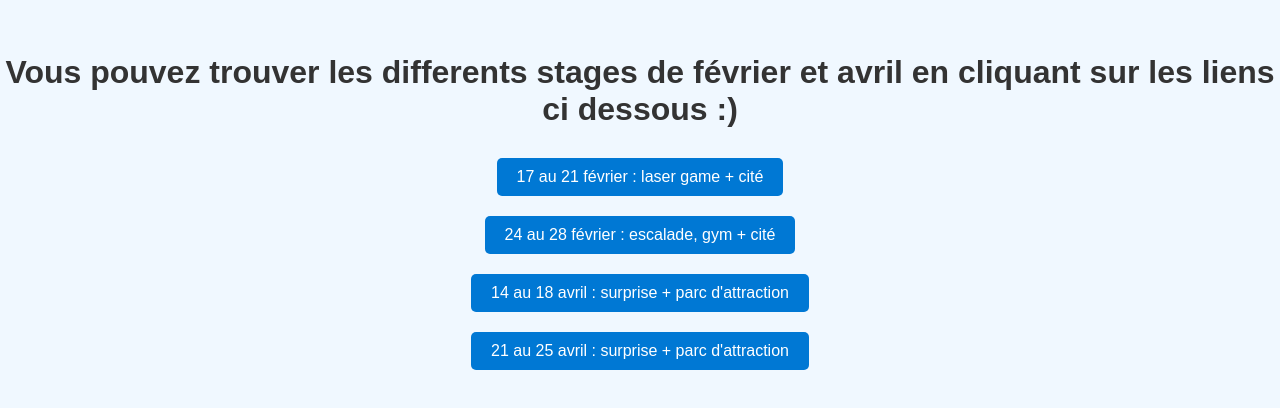
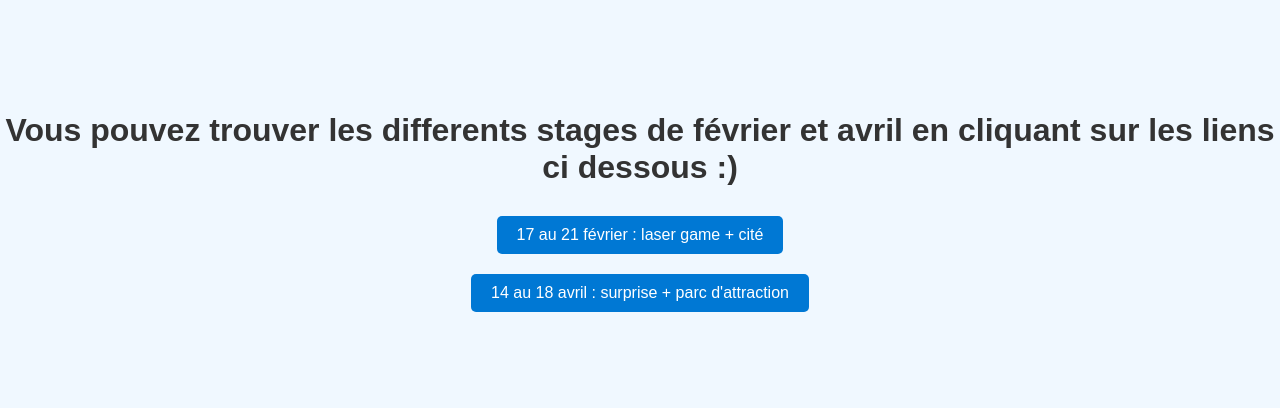
Before and after one commit to SartouvilleNatation/Stages, a plain HTML site: page index.html in a window 1280 px wide. Shown: the part 194-602 px from the top of the page. Drawn offline with Linux system fonts and the light colour scheme.

Commit message:
Update index.html

```diff
--- a/index.html
+++ b/index.html
@@ -41,8 +41,8 @@
 
     <h1> Vous pouvez trouver les differents stages de février et avril en cliquant sur les liens ci dessous :) </h1>
     <a href="https://assonatationsartrouville.assoconnect.com/collect/description/496986-g-17-02-2025-au-21-02-2025-stage-natation-multisport" target="_blank">17 au 21 février : laser game + cité </a>
-    <a href="https://assonatationsartrouville.assoconnect.com/collect/description/511463-g-24-02-2025-au-28-02-2025-stage-natation-multisport" target="_blank">24 au 28 février : escalade, gym + cité </a>
+
     <a href="https://assonatationsartrouville.assoconnect.com/collect/description/512518-g-14-04-2025-au-18-04-2025-stage-natation-multisport" target="_blank">14 au 18 avril : surprise + parc d'attraction </a>
-    <a href="https://assonatationsartrouville.assoconnect.com/collect/description/512869-g-21-04-2025-au-25-04-2025-stage-natation-multisport" target="_blank">21 au 25 avril : surprise + parc d'attraction </a>
+
 </body>
 </html>
```
